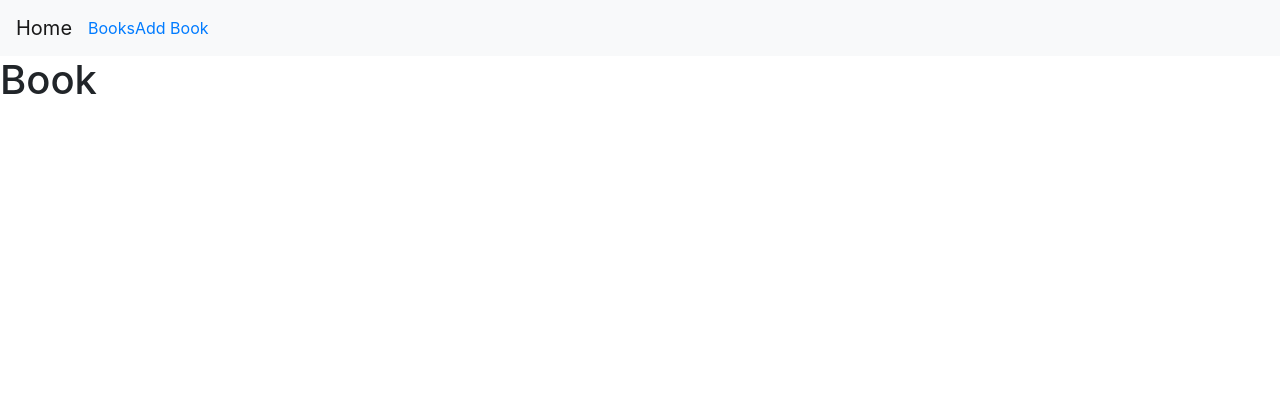
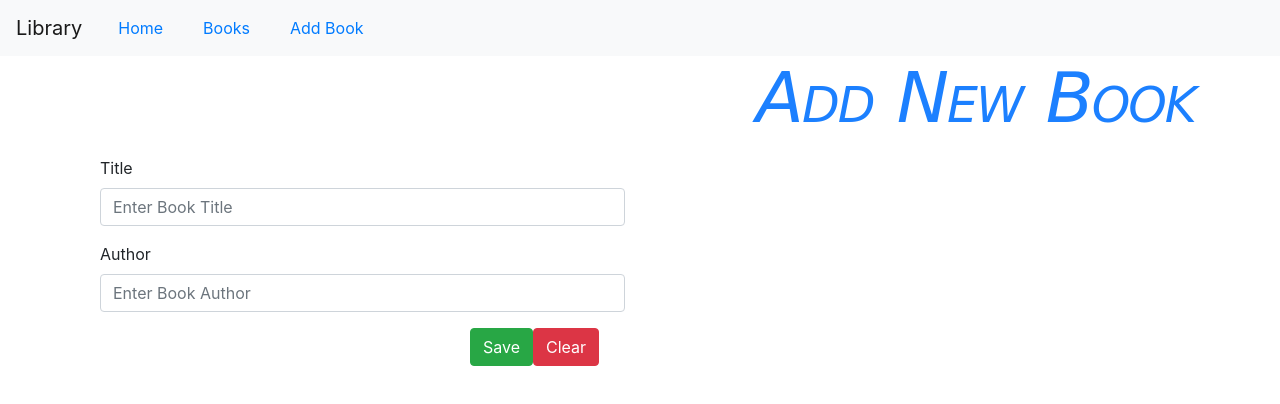
Before and after one commit to jarrar5/library-frontend, a React (Create React App) app: page /book in a window 1280 px wide. Shown: the top 404 px of the page. Built offline with nearby package versions, Linux system fonts and the light colour scheme.

Commit message:
UI setup

```diff
--- a/src/components/book.jsx
+++ b/src/components/book.jsx
@@ -5,7 +5,35 @@ class Book extends Component {
     render() {
         return <React.Fragment>
             <NavBar />
-            <h1>Book</h1>
+            <div className="container" style={{ margin: "auto", minheight: "50px" }}>
+                <h4 id="home" style={{ textAlign: "right" }}>Add New Book</h4>
+            </div>
+            <div className="container" style={{ margin: "auto", minheight: "50px" }}>
+                <form className="form-horizontal" action="/addbook" method="post">
+                    <fieldset>
+                        <legend></legend>
+                        <div className="form-group">
+                            <label className="col-md-4 control-label" for="title">Title</label>
+                            <div className="col-md-6">
+                                <input className="form-control input-md" id="title" name="title" type="text" placeholder="Enter Book Title" required="" />
+                            </div>
+                        </div>
+                        <div className="form-group">
+                            <label className="col-md-4 control-label" for="author">Author</label>
+                            <div className="col-md-6">
+                                <input className="form-control input-md" id="author" name="author" type="text" placeholder="Enter Book Author" required="" />
+                            </div>
+                        </div>
+                        <div className="form-group">
+                            <label className="col-md-4 control-label" for="save"></label>
+                            <div className="col-md-8" style={{ float: "right" }}>
+                                <button className="btn btn-success" id="save" type="submit" name="save">Save</button>
+                                <button className="btn btn-danger" id="clear" type="reset" name="clear">Clear</button>
+                            </div>
+                        </div>
+                    </fieldset>
+                </form>
+            </div>
         </React.Fragment>
     }
 }
--- a/src/components/books.jsx
+++ b/src/components/books.jsx
@@ -1,7 +1,9 @@
 import React, { Component } from "react";
 import NavBar from "./navbar";
 import axios from "axios";
-import '../custom.css';
+import {
+    Redirect
+} from "react-router-dom";
 require('dotenv').config();
 
 class Books extends Component {
@@ -24,6 +26,18 @@ class Books extends Component {
         return data;
     }
 
+    handleEditClick = async (id) => {
+        console.log("Editing ", id);
+        // let { books } = this.state;
+
+        let { data } = await axios.post(`https://immense-depths-34650.herokuapp.com/api/books/get/${id}`);
+        console.log(data);
+
+        <Redirect
+            to="/"
+        />
+    }
+
     render() {
         const { books } = this.state;
 
@@ -44,8 +58,8 @@ class Books extends Component {
                             <tr key={book._id}>
                                 <td className="tg-0pky">{book.title}</td>
                                 <td className="tg-0pky">{book.author}</td>
-                                <td className="tg-0pky"><a className="myButton" href="/edit/2">Edit</a></td>
-                                <td className="tg-0pky"><a className="delete" href="/delete/2">Delete</a></td>
+                                <td className="tg-0pky"><a className="myButton" onClick={() => this.handleEditClick(book._id)}>Edit</a></td>
+                                <td className="tg-0pky"><a className="delete" onClick={() => this.handleDeleteClick(book._id)}>Delete</a></td>
                             </tr>
                         ))
                         }
--- a/src/components/home.jsx
+++ b/src/components/home.jsx
@@ -5,7 +5,9 @@ class Home extends Component {
     render() {
         return <React.Fragment>
             <NavBar />
-            <h1>Home</h1>
+            <div className="container" style={{ margin: "auto", minHeight: "500px" }}>
+                <h1 id="home" style={{ textAlign: "center", padding: "20%" }}> Welcome to the Library App</h1>
+            </div>
         </React.Fragment>
     }
 }
--- a/src/components/navbar.jsx
+++ b/src/components/navbar.jsx
@@ -6,17 +6,20 @@ import {
 const NavBar = () => {
     return (
         <nav className="navbar navbar-expand-lg navbar-light bg-light">
-            <Link className="navbar-brand" to="/">Home</Link>
+            <Link className="navbar-brand" to="/">Library</Link>
             <button className="navbar-toggler" type="button" data-toggle="collapse" data-target="#navbarNav" aria-controls="navbarNav" aria-expanded="false" aria-label="Toggle navigation">
                 <span className="navbar-toggler-icon"></span>
             </button>
             <div className="collapse navbar-collapse" id="navbarNav">
                 <ul className="navbar-nav">
-                    <li className="nav-item">
-                        <Link className="navbar-item" to="/books">Books</Link>
+                    <li className="nav-item navBarPad">
+                        <Link className="navbar-item navLinks" to="/">Home</Link>
                     </li>
                     <li className="nav-item">
-                        <Link className="navbar-item" to="/book">Add Book</Link>
+                        <Link className="navbar-item navLinks" to="/books">Books</Link>
+                    </li>
+                    <li className="nav-item">
+                        <Link className="navbar-item navLinks" to="/book">Add Book</Link>
                     </li>
                 </ul>
             </div>
--- a/src/custom.css
+++ b/src/custom.css
@@ -32,11 +32,30 @@
     padding:10px 5px;
     word-break:normal;
 }
-.tg .tg-lboi{text-align:center;vertical-align:middle}
-            .tg .tg-0pky{text-align:center;vertical-align:middle}
-            .myButton {box-shadow: 7px 6px 10px -6px #71ff4a;background:linear-gradient(to bottom, #44c767 5%, #5cbf2a 100%);background-color:#44c767;border-radius:6px;display:inline-block;cursor:pointer;color:#ffffff;font-family:Georgia;font-size:12px;font-weight:bold;padding:8px 20px;text-decoration:none;text-shadow:2px 2px 2px #34752a;}
-            .myButton:hover {background:linear-gradient(to bottom, #5cbf2a 5%, #44c767 100%);background-color:#5cbf2a;}
-            .myButton:active {position:relative;top:1px;}
-            .delete {box-shadow: 7px 6px 10px -6px #ff4c4c;background:linear-gradient(to bottom, #c74545 5%, #bd2a2a 100%);background-color:#c74545;border-radius:6px;display:inline-block;cursor:pointer;color:#ffffff;font-family:Georgia;font-size:12px;font-weight:bold;padding:8px 20px;text-decoration:none;text-shadow:2px 2px 2px #732929;}
-            .delete:hover {background:linear-gradient(to bottom, #bd2a2a 5%, #c74545 100%);background-color:#bd2a2a;}
-            .delete:active {position:relative;top:1px;}
+.tg .tg-lboi{
+    text-align:center;vertical-align:middle
+}
+.tg .tg-0pky{
+    text-align:center;vertical-align:middle
+}
+.myButton {
+    box-shadow: 7px 6px 10px -6px #71ff4a;background:linear-gradient(to bottom, #44c767 5%, #5cbf2a 100%);background-color:#44c767;border-radius:6px;display:inline-block;cursor:pointer;color:#ffffff;font-family:Georgia;font-size:12px;font-weight:bold;padding:8px 20px;text-decoration:none;text-shadow:2px 2px 2px #34752a;
+}
+.myButton:hover {
+    background:linear-gradient(to bottom, #5cbf2a 5%, #44c767 100%);background-color:#5cbf2a;
+}
+.myButton:active {
+    position:relative;top:1px;
+}
+.delete {
+    box-shadow: 7px 6px 10px -6px #ff4c4c;background:linear-gradient(to bottom, #c74545 5%, #bd2a2a 100%);background-color:#c74545;border-radius:6px;display:inline-block;cursor:pointer;color:#ffffff;font-family:Georgia;font-size:12px;font-weight:bold;padding:8px 20px;text-decoration:none;text-shadow:2px 2px 2px #732929;
+}
+.delete:hover {
+    background:linear-gradient(to bottom, #bd2a2a 5%, #c74545 100%);background-color:#bd2a2a;
+}
+.delete:active {
+    position:relative;top:1px;
+}
+.navLinks{
+    padding: 20px;
+}
--- a/src/index.js
+++ b/src/index.js
@@ -2,6 +2,7 @@ import React from 'react';
 import ReactDOM from 'react-dom';
 import './index.css';
 import 'bootstrap/dist/css/bootstrap.min.css';
+import './custom.css';
 import App from './App';
 import reportWebVitals from './reportWebVitals';
 require('dotenv').config();
```
